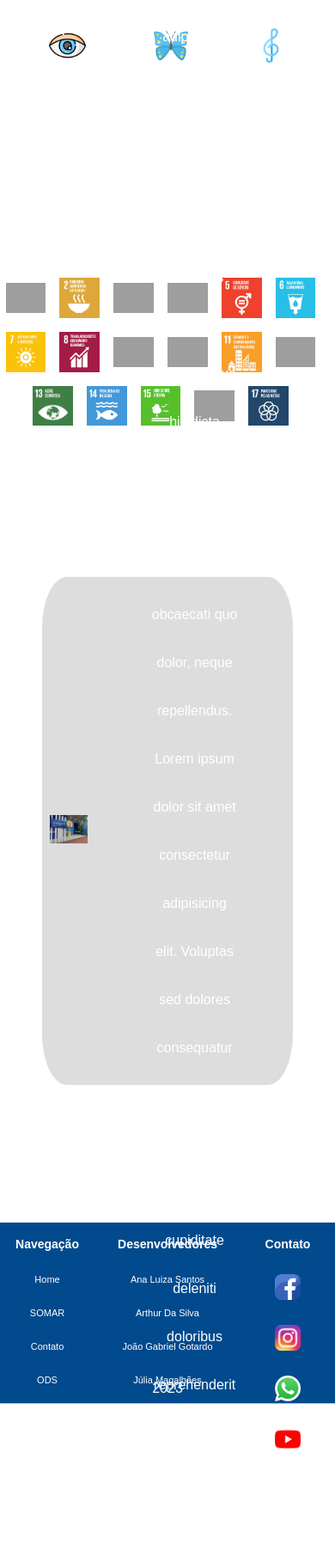
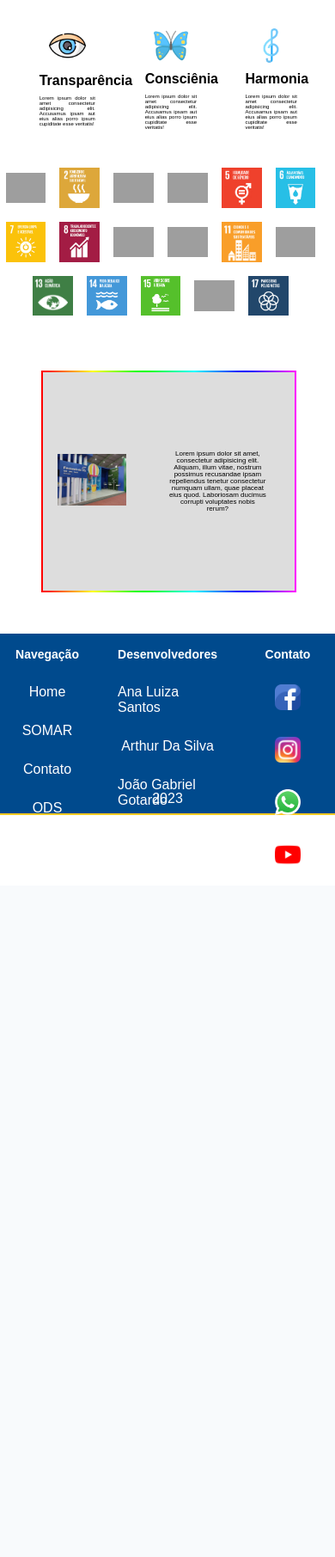
Before and after one commit to IPreHandaI/NAJA-SOMAR, a PHP site: page /home.php in a window 390 px wide. Shown: the part 251-2062 px from the top of the page at 86% size. After the commit the page ends 1256 px from the top, so only its background shows below. Run offline with PHP 8.4, Linux system fonts and the light colour scheme; grey boxes are pictures that could not be loaded.

Commit message:
alterações

```diff
--- a/Código/home.php
+++ b/Código/home.php
@@ -18,16 +18,16 @@ include_once 'includes/_header.php';
 
                 <!--Slide imagens-->
                 <div class="slide first">
-                    <img src="./imagens/ImgSemImg.png" alt="Img1">
+                    <img src="./imagens/1.png" alt="Img1">
                 </div>
                 <div class="slide">
-                    <img src="./imagens/ImgSemImg2.jfif" alt="Img2">
+                    <img src="./imagens/youtube.png" alt="Img2">
                 </div>
                 <div class="slide">
-                    <img src="./imagens/ImgSemImg.png" alt="Img3">
+                    <img src="./imagens/logo.png" alt="Img3">
                 </div>
                 <div class="slide">
-                    <img src="./imagens/ImgSemImg2.jfif" alt="Img4">
+                    <img src="./imagens/instagram.png" alt="Img4">
                 </div>
 
                 <!--AutoNavegação-->
@@ -133,8 +133,8 @@ include_once 'includes/_header.php';
         <img id="curiosidadeImg" src="imagens/fecomercio.webp">
     </div>
     <div class="curiosidadeDivTexto">
-        <div class="curiosidadeTexto">
-            <p>Lorem ipsum dolor sit amet consectetur adipisicing elit. Neque, maxime? Voluptate qui quam officia reiciendis labore quas quidem atque hic dicta necessitatibus perferendis suscipit eius obcaecati quo dolor, neque repellendus. Lorem ipsum dolor sit amet consectetur adipisicing elit. Voluptas sed dolores consequatur impedit voluptatem quas cupiditate deleniti doloribus reprehenderit beatae officia quasi corrupti eveniet, voluptate dolorum numquam. Dolorum, harum autem.</p>
+        <div>
+            <p id="curiosidadeTexto">Lorem ipsum dolor sit amet, consectetur adipisicing elit. Aliquam, illum vitae, nostrum possimus recusandae ipsam repellendus tenetur consectetur numquam ullam, quae placeat eius quod. Laboriosam ducimus corrupti voluptates nobis rerum?</p>
         </div>
     </div>
 </div>
--- a/Código/includes/_footer.php
+++ b/Código/includes/_footer.php
@@ -11,29 +11,29 @@ include_once '_head.php';
     <footer>
         <div id="footer-box">
             <div>
-                <h3>Navegação</h3>
-                <a href="">Home</a>
-                <a href="">SOMAR</a>
-                <a href="">Contato</a>
-                <a href="">ODS</a>
+                <h3 id="h3footer">Navegação</h3>
+                <a id="aFooter">Home</a>
+                <a id="aFooter">SOMAR</a>
+                <a id="aFooter">Contato</a>
+                <a id="aFooter">ODS</a>
             </div>
             <div>
-                <h3>Desenvolvedores</h3>
-                <a href="">Ana Luiza Santos</a>
-                <a href="">Arthur Da Silva</a>
-                <a href="">João Gabriel Gotardo</a>
-                <a href="">Júlia Magalhães</a>
-                <a href="">Nicolas Diovani</a>
+                <h3 id="h3footer">Desenvolvedores</h3>
+                <a id="aFooter">Ana Luiza Santos</a>
+                <a id="aFooter">Arthur Da Silva</a>
+                <a id="aFooter">João Gabriel Gotardo</a>
+                <a id="aFooter">Júlia Magalhães</a>
+                <a id="aFooter">Nicolas Diovani</a>
             </div>
             <div>
-                <h3>Contato</h3>
-                <a href=""><img src="imagens/facebook.png"></a>
-                <a href=""><img src="imagens/instagram.webp"></a>
-                <a href=""><img src="imagens/whatsapp.png"></a>
-                <a href=""><img src="imagens/youtube.png"></a>
+                <h3 id="h3footer">Contato</h3>
+                <a id="aFooter"><img src="imagens/facebook.png"></a>
+                <a id="aFooter"><img src="imagens/instagram.webp"></a>
+                <a id="aFooter"><img src="imagens/whatsapp.png"></a>
+                <a id="aFooter"><img src="imagens/youtube.png"></a>
             </div>
         </div>
-        <p>2023</p>
+        <p style="color: white;">2023</p>
         <div style="background-color:rgb(253, 202, 33);height: 1.5px;width: 100%;"></div>
     </footer>
   </body>
--- a/Código/login.php
+++ b/Código/login.php
@@ -24,6 +24,7 @@ include_once 'includes/_header.php';
                 <div id="imgsLogin">
                     <img id="logar" src="imagens/facebook.png">
                     <img id="logar" src="imagens/instagram.webp">
+                    <img id="logar" src="imagens/google.png">
                 </div>
                 <div id="ajudaLogin">
                     <h6 style="color: #8B8B8B;">Problemas para entrar? <a style="color: #444444;"> Clique aqui!</a></h6>
--- a/Código/style.css
+++ b/Código/style.css
@@ -411,8 +411,9 @@ header{
   text-align: center;
   margin: 10rem auto;
   background-color: #dddddd;
-  text-align: center;
-  border-radius: 10%;
+  border-width: 2px;
+  border-style: solid;
+  border-image: linear-gradient(to right, #ff0000, #ffff00, #00ff00, #00ffff, #0000ff, #ff00ff) 1;
 }
 
 #curiosidadeDivImg{
@@ -427,19 +428,15 @@ header{
 .curiosidadeDivTexto{
   width: 70%;
   padding: 0 4rem;
-  line-height: 3.5rem;
 }
 
-
+#curiosidadeTexto p{
+  line-height: 2.5rem;
+  font-size: 1rem;
+}
 
 /*====================FOOTER========================*/
 
-*{
-    margin: 0;
-    padding: 0;
-    font-family: Arial, Helvetica, sans-serif;
-    color:white;
-}
 footer{
     height: 510px;
     width: 100%;
@@ -452,9 +449,14 @@ footer{
     flex-direction: row;
     width: 100%;
 }
-footer a{
+#aFooter{
     text-decoration: none;
+    color: white;
+  }
+#h3footer{
+  color: white;
 }
+
 footer div{
     display: flex;
     flex-direction: column;
@@ -478,7 +480,7 @@ footer p{
     footer h3{
         font-size: 14px;
     }
-    footer a{
+    footer #afooter{
         font-size: 11px;
     }
     footer img{
@@ -519,6 +521,11 @@ footer p{
   .coluna3 a{
     font-size: 1rem;
   }
+
+  #curiosidadeTexto p{
+    font-size: 35px;
+    line-height: 3rem;
+  }
 }
 
 
@@ -530,14 +537,47 @@ footer p{
     width: 4vw;
     height: auto;
   }
+
+  #curiosidadeTexto{
+    font-size: 15px;
+    line-height: 2rem;
+  }
 }
+
+/*===========================MEDIA PARA TELA 1024PX===========================*/
+@media screen and (max-width: 1025px) {
+  .curiosidadeDivImg{
+    width: 70%;
+  }
+
+  .curiosidadeDivTexto{
+    padding: 0 2rem;
+  }
+
+  #curiosidadeTexto{
+    font-size: 12px;
+    line-height: 2rem;
+    padding: 0;
+  }
+
+}
+
 
 
 /*===========================MEDIA PARA TELA 768X===========================*/
 @media screen and (max-width: 768px) {
   #logo{
-    width: 2.6vw;
-    margin: 0.5px 0 0 1rem;
+    width: 20%;
+    margin: 1rem 0 0 1rem;
+  }
+
+  .dropdown-header1,
+  .dropdown-header2{
+    font-size: 1rem;
+  }
+
+  .dropdown-option2{
+    font-size: 1rem;
   }
 
 /*==========CAROUSEL===========*/
@@ -623,8 +663,8 @@ footer p{
 /*===========================MEDIA PARA TELA 425PX===========================*/
 @media screen and (max-width: 445px) {
   #logo{
-    width: 4vw;
-    margin: 5px 0 0 1rem;
+    width: 40%;
+    margin: 1.5rem 0 0 1rem;
   }
 
 /*==========MAIN===========*/
@@ -675,6 +715,10 @@ footer p{
   font-size: 1rem;
 }
 
+.card-deck{
+  margin: 0 0 2rem 0;
+}
+
 .card2{
   display: none;
 }
@@ -703,6 +747,30 @@ footer p{
 
 
 
+
+
+
+
+/*==========CURIOSIDADES=============*/
+
+.curiosidade{
+  height: 30vh;
+  margin: 3rem;
+}
+
+.curiosidadeDivImg{
+  width: 70%;
+}
+
+.curiosidadeDivTexto{
+  padding: 0 2rem;
+}
+
+#curiosidadeTexto{
+  font-size: 8px;
+  line-height: 0.5rem;
+  padding: 0;
+}
 
 
 /*==========FOOTER===========*/
@@ -822,5 +890,24 @@ footer p{
   #card4{
     margin: 0 0 0 1.5px;
   }
+
+  .curiosidade{
+    height: 20vh;
+    margin: 3rem;
+  }
+
+  .curiosidadeDivImg{
+    width: 70%;
+  }
+
+  .curiosidadeDivTexto{
+    padding: 0;
+  }
+
+  #curiosidadeTexto{
+    font-size: 6px;
+    line-height: 0.5rem;
+    padding: 0;
+  }
 }
 }
```
Also changed, not shown: Código/script.js (+0 -39 lines), Código/imagens/google.png (added), 1 other file.
